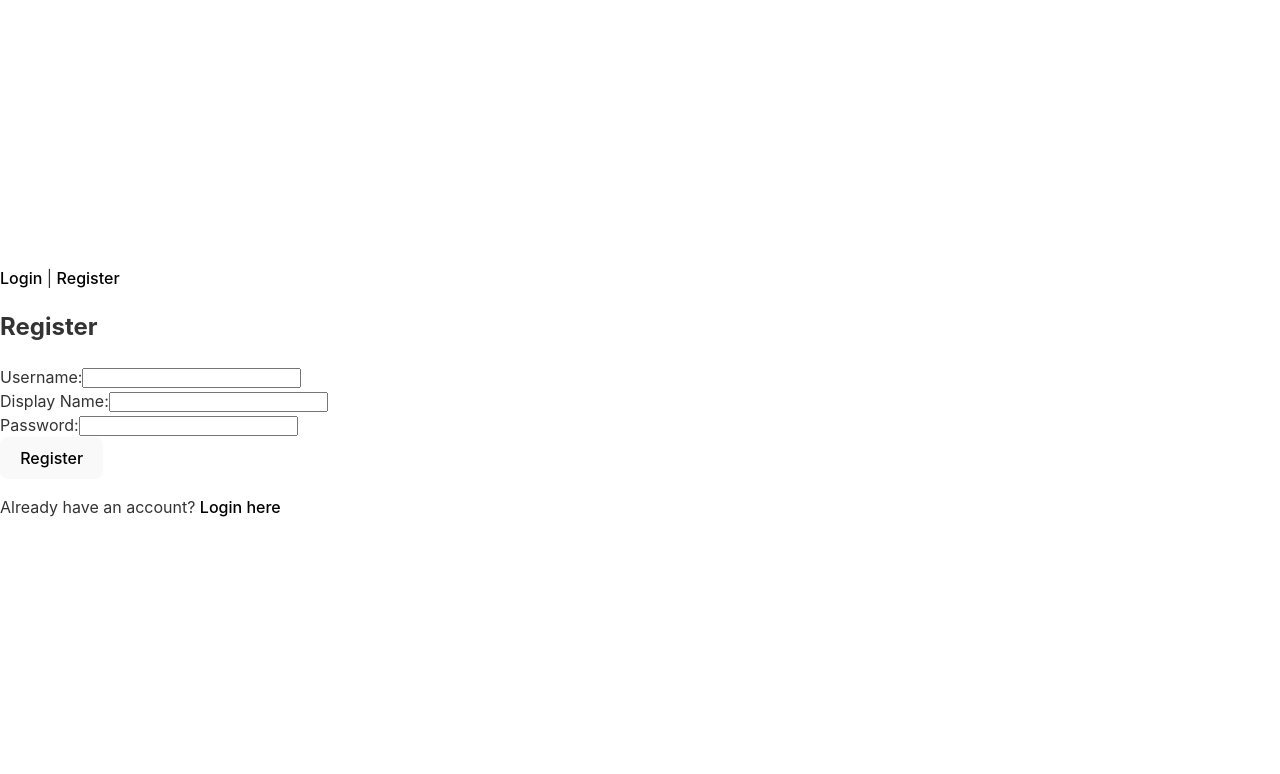
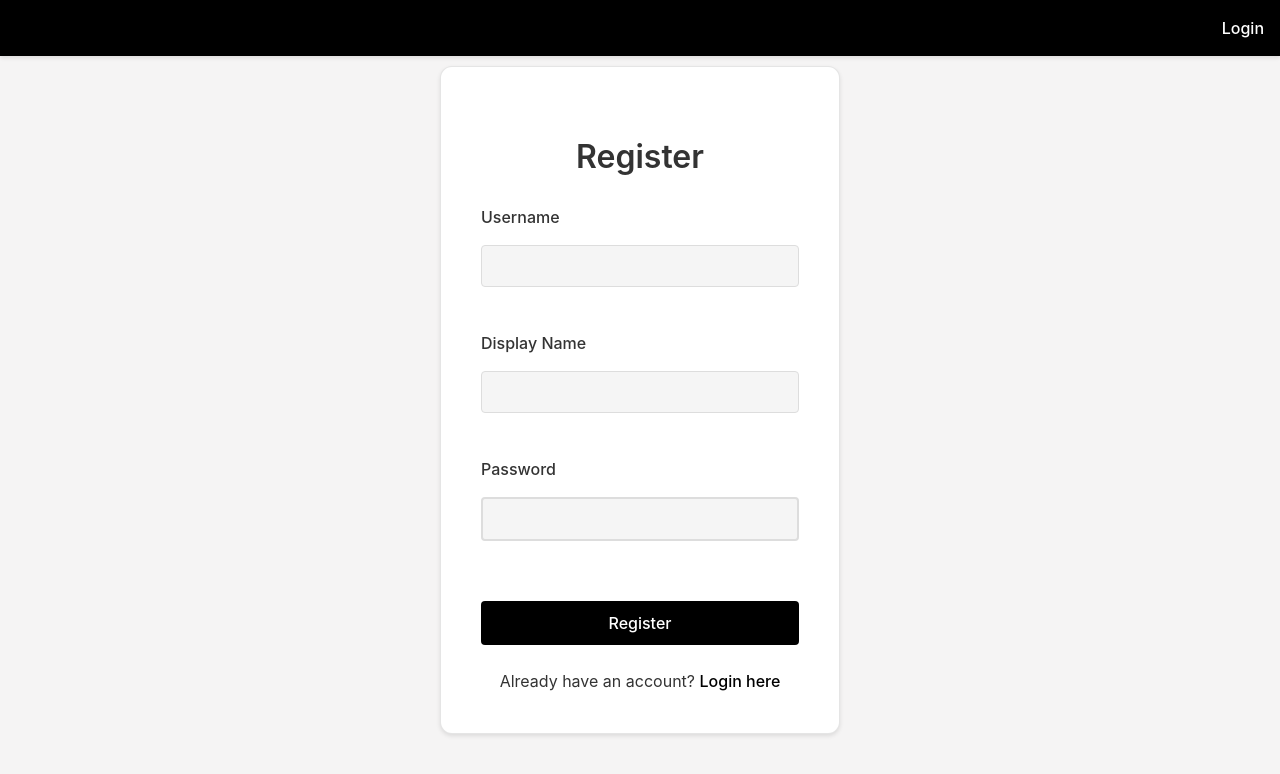
Before and after one commit to ninshot/Coder-sBlog, a React (Vite) app in the folder frontend/: page /register in a window 1280 px wide. Shown: the top 774 px of the page. Built offline with nearby package versions, Linux system fonts and the light colour scheme.

Commit message:
Addition of styling to login logout

```diff
--- a/frontend/src/App.jsx
+++ b/frontend/src/App.jsx
@@ -1,5 +1,5 @@
 import React from 'react';
-import { BrowserRouter as Router, Routes, Route, Link } from 'react-router-dom';
+import { BrowserRouter as Router, Routes, Route, Link, useLocation } from 'react-router-dom';
 import Login from './components/auth/Login';
 import Register from './components/auth/Register';
 import Logout from './components/auth/Logout';
@@ -9,22 +9,104 @@ import Channels from './pages/Channels';
 import ChannelDetail from './pages/ChannelDetail';
 import './styles/general.css';
 
-const App = () => {
+const Navigation = () => {
+  const location = useLocation();
   const isAuthenticated = localStorage.getItem('token') && localStorage.getItem('user');
 
+  if (isAuthenticated) {
+    return (
+      <div style={{
+        display: 'flex',
+        justifyContent: 'space-between',
+        padding: '0 1rem',
+        width: '100%'
+      }}>
+        {location.pathname.includes('/channels/') && (
+          <Link
+            to="/channels"
+            style={{
+              textDecoration: 'none',
+              padding: '0.75rem',
+              background: 'black',
+              color: 'white',
+              border: 'none',
+              borderRadius: '4px',
+              fontSize: '1rem',
+              cursor: 'pointer',
+              transition: 'all 0.3s ease',
+              fontWeight: '500'
+            }}
+            onMouseOver={(e) => {
+              e.currentTarget.style.background = 'white';
+              e.currentTarget.style.color = 'black';
+              e.currentTarget.style.border = '2px solid black';
+              e.currentTarget.style.transform = 'translateY(-2px)';
+              e.currentTarget.style.boxShadow = '0 4px 12px rgba(0, 0, 0, 0.2)';
+            }}
+            onMouseOut={(e) => {
+              e.currentTarget.style.background = 'black';
+              e.currentTarget.style.color = 'white';
+              e.currentTarget.style.border = 'none';
+              e.currentTarget.style.transform = 'translateY(0)';
+              e.currentTarget.style.boxShadow = 'none';
+            }}
+          >
+            Home
+          </Link>
+        )}
+        <div style={{ display: 'flex', gap: '1rem' }}>
+          <Logout />
+        </div>
+      </div>
+    );
+  }
+
+  // Show only Register link on login page
+  if (location.pathname === '/login') {
+    return (
+      <div style={{ display: 'flex', justifyContent: 'flex-end', padding: '0 1rem' }}>
+        <Link to="/register" style={{ textDecoration: 'none', color: 'white' }}>Register</Link>
+      </div>
+    );
+  }
+
+  // Show only Login link on register page
+  if (location.pathname === '/register') {
+    return (
+      <div style={{ display: 'flex', justifyContent: 'flex-end', padding: '0 1rem' }}>
+        <Link to="/login" style={{ textDecoration: 'none', color: 'white' }}>Login</Link>
+      </div>
+    );
+  }
+
+  // Show both links on other pages
+  return (
+    <div style={{ display: 'flex', justifyContent: 'flex-end', padding: '0 1rem' }}>
+      <Link to="/login" style={{ textDecoration: 'none', color: 'white' }}>Login</Link>
+      <Link to="/register" style={{ textDecoration: 'none', color: 'white', marginLeft: '1rem' }}>Register</Link>
+    </div>
+  );
+};
+
+const App = () => {
   return (
     <Router>
       <div>
-        <nav>
-          {isAuthenticated ? (
-            <Logout />
-          ) : (
-            <div>
-              <Link to="/login">Login</Link> | <Link to="/register">Register</Link>
-            </div>
-          )}
+        <nav style={{
+          position: 'fixed',
+          top: 0,
+          left: 0,
+          right: 0,
+          padding: '1rem 0',
+          zIndex: 1000,
+          backgroundColor: 'black',
+          boxShadow: '0 2px 4px rgba(0, 0, 0, 0.1)',
+          width: '100%'
+        }}>
+          <Navigation />
         </nav>
 
+        <div style={{ marginTop: '60px' }}>
           <Routes>
             <Route path="/login" element={<Login />} />
             <Route path="/register" element={<Register />} />
@@ -40,6 +122,7 @@ const App = () => {
             <Route path="/channels/:channelId" element={<ChannelDetail />} />
           </Routes>
         </div>
+      </div>
     </Router>
   );
 };
--- a/frontend/src/components/auth/Login.jsx
+++ b/frontend/src/components/auth/Login.jsx
@@ -1,5 +1,6 @@
 import React, { useState } from 'react';
-import { useNavigate } from 'react-router-dom';
+import { useNavigate, Link } from 'react-router-dom';
+import '../../styles/auth.css';
 
 const Login = () => {
   const [username, setUsername] = useState('');
@@ -42,12 +43,13 @@ const Login = () => {
   };
 
   return (
-    <div>
-      <h2>Login</h2>
-      {error && <div style={{ color: 'red' }}>{error}</div>}
-      <form onSubmit={handleSubmit}>
-        <div>
-          <label htmlFor="username">Username:</label>
+    <div className="auth-container">
+      <div className="auth-card">
+        <h2 className="auth-title">Login</h2>
+        {error && <div className="error-message">{error}</div>}
+        <form className="auth-form" onSubmit={handleSubmit}>
+          <div className="form-group">
+            <label htmlFor="username">Username</label>
             <input
               type="text"
               id="username"
@@ -57,8 +59,8 @@ const Login = () => {
               disabled={loading}
             />
           </div>
-        <div>
-          <label htmlFor="password">Password:</label>
+          <div className="form-group">
+            <label htmlFor="password">Password</label>
             <input
               type="password"
               id="password"
@@ -68,13 +70,18 @@ const Login = () => {
               disabled={loading}
             />
           </div>
-        <button type="submit" disabled={loading}>
+          <button
+            type="submit"
+            className="auth-button"
+            disabled={loading}
+          >
             {loading ? 'Logging in...' : 'Login'}
           </button>
         </form>
-      <p>
-        Don't have an account? <a href="/register">Register here</a>
-      </p>
+        <div className="auth-link">
+          Don't have an account? <Link to="/register">Register here</Link>
+        </div>
+      </div>
     </div>
   );
 };
--- a/frontend/src/components/auth/Register.jsx
+++ b/frontend/src/components/auth/Register.jsx
@@ -1,5 +1,6 @@
 import React, { useState } from 'react';
-import { useNavigate } from 'react-router-dom';
+import { useNavigate, Link } from 'react-router-dom';
+import '../../styles/auth.css';
 
 const Register = () => {
   const [username, setUsername] = useState('');
@@ -38,12 +39,13 @@ const Register = () => {
   };
 
   return (
-    <div>
-      <h2>Register</h2>
-      {error && <div style={{ color: 'red' }}>{error}</div>}
-      <form onSubmit={handleSubmit}>
-        <div>
-          <label htmlFor="username">Username:</label>
+    <div className="auth-container">
+      <div className="auth-card">
+        <h2 className="auth-title">Register</h2>
+        {error && <div className="error-message">{error}</div>}
+        <form className="auth-form" onSubmit={handleSubmit}>
+          <div className="form-group">
+            <label htmlFor="username">Username</label>
             <input
               type="text"
               id="username"
@@ -53,8 +55,8 @@ const Register = () => {
               disabled={loading}
             />
           </div>
-        <div>
-          <label htmlFor="displayName">Display Name:</label>
+          <div className="form-group">
+            <label htmlFor="displayName">Display Name</label>
             <input
               type="text"
               id="displayName"
@@ -64,8 +66,8 @@ const Register = () => {
               disabled={loading}
             />
           </div>
-        <div>
-          <label htmlFor="password">Password:</label>
+          <div className="form-group">
+            <label htmlFor="password">Password</label>
             <input
               type="password"
               id="password"
@@ -75,13 +77,18 @@ const Register = () => {
               disabled={loading}
             />
           </div>
-        <button type="submit" disabled={loading}>
+          <button
+            type="submit"
+            className="auth-button"
+            disabled={loading}
+          >
             {loading ? 'Registering...' : 'Register'}
           </button>
         </form>
-      <p>
-        Already have an account? <a href="/login">Login here</a>
-      </p>
+        <div className="auth-link">
+          Already have an account? <Link to="/login">Login here</Link>
+        </div>
+      </div>
     </div>
   );
 };
--- a/frontend/src/pages/ChannelDetail.jsx
+++ b/frontend/src/pages/ChannelDetail.jsx
@@ -175,7 +175,7 @@ const ChannelDetail = () => {
   }
 
   return (
-    <div className="channel-detail-page">
+    <div className="channel-detail-page" style={{ marginTop: '60px' }}>
       <div className="channel-header-bar">
         <div className="header-left">
           <button className="back-btn" onClick={() => navigate('/channels')}>
--- a/frontend/src/styles/App.css
+++ b/frontend/src/styles/App.css
@@ -23,7 +23,7 @@ body {
   align-items: center;
   justify-content: center;
   font-size: calc(10px + 2vmin);
-  color: white;
+  color:white;
 }
 
 .App-link {
--- /dev/null
+++ b/frontend/src/styles/auth.css
@@ -0,0 +1,132 @@
+.auth-container {
+  display: flex;
+  justify-content: center;
+  align-items: center;
+  min-height: 100vh;
+  height: 100vh;
+  width: 100vw;
+  padding: 20px;
+  background-color: rgb(245, 244, 244);
+  position: fixed;
+  top: 0;
+  left: 0;
+  margin: 0;
+}
+
+.auth-card {
+  background: white;
+  padding: 2.5rem;
+  border-radius: 12px;
+  box-shadow: 0 2px 4px rgba(0, 0, 0, 0.1);
+  border: 1px solid rgba(0, 0, 0, 0.1);
+  width: 100%;
+  max-width: 400px;
+  transition: all 0.3s ease;
+  position: relative;
+  z-index: 1;
+  margin: auto;
+}
+
+.auth-card:hover {
+  transform: translateY(-5px);
+  box-shadow: 0 4px 12px rgba(0, 0, 0, 0.2);
+  border-color: rgba(0, 0, 0, 0.3);
+  background: linear-gradient(to right, #FFFFFF, #f5f5f5);
+}
+
+.auth-title {
+  font-size: 2rem;
+  margin-bottom: 1.5rem;
+  text-align: center;
+  color: #333;
+  font-weight: 600;
+}
+
+.auth-form {
+  display: flex;
+  flex-direction: column;
+  gap: 1.5rem;
+}
+
+.form-group {
+  display: flex;
+  flex-direction: column;
+  gap: 0.5rem;
+}
+
+.form-group label {
+  font-size: 1rem;
+  color: #333;
+  font-weight: 500;
+}
+
+.form-group input {
+  padding: 0.75rem;
+  border: 2px solid #ddd;
+  border-radius: 4px;
+  font-size: 1rem;
+  transition: all 0.3s ease;
+  color: black;
+}
+
+.form-group input:focus {
+  outline: none;
+  border-color: black;
+  box-shadow: 0 0 0 2px rgba(0, 0, 0, 0.1);
+}
+
+.auth-button {
+  padding: 0.75rem;
+  background-color: black;
+  color: white;
+  border: none;
+  border-radius: 4px;
+  font-size: 1rem;
+  cursor: pointer;
+  transition: all 0.3s ease;
+  margin-top: 1rem;
+  font-weight: 500;
+}
+
+.auth-button:hover {
+  background-color: white;
+  color: black;
+  border: 2px solid black;
+  transform: translateY(-2px);
+  box-shadow: 0 4px 12px rgba(0, 0, 0, 0.2);
+}
+
+.auth-button:disabled {
+  background-color: #ccc;
+  cursor: not-allowed;
+  transform: none;
+  box-shadow: none;
+}
+
+.auth-link {
+  text-align: center;
+  margin-top: 1.5rem;
+  color: #333;
+}
+
+.auth-link a {
+  color: black;
+  text-decoration: none;
+  font-weight: 500;
+  transition: color 0.3s ease;
+}
+
+.auth-link a:hover {
+  color: #666;
+  text-decoration: underline;
+}
+
+.error-message {
+  color: #dc3545;
+  font-size: 0.9rem;
+  margin-top: 0.5rem;
+  text-align: center;
+  padding: 0.5rem;
+  background-color: rgba(220, 53, 69, 0.1);
+  border-radius: 4px;
+}
--- a/frontend/src/styles/channelDetail.css
+++ b/frontend/src/styles/channelDetail.css
@@ -7,6 +7,7 @@
 }
 
 .channel-header-bar {
+  margin-top: 20px;
   background: white;
   padding: 20px;
   border-radius: 0;
```
Also changed, not shown: frontend/src/components/auth/Logout.jsx (+28 -1 lines). Lines whose indentation alone changed are shown as unchanged.
